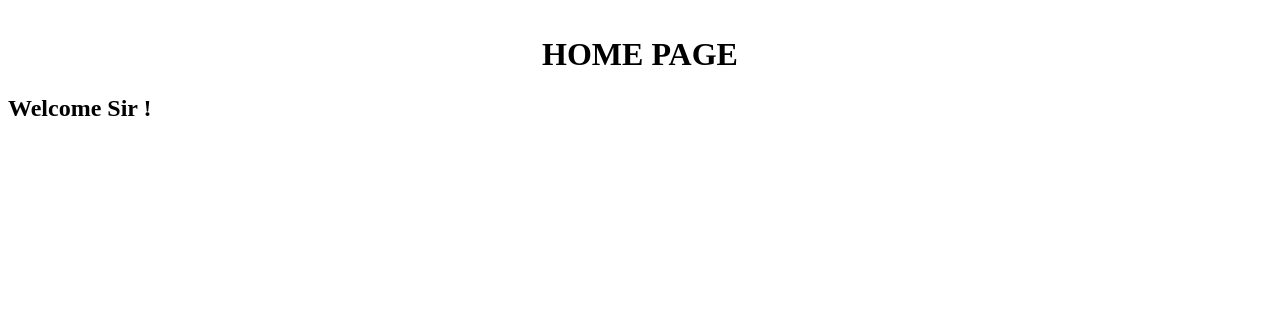
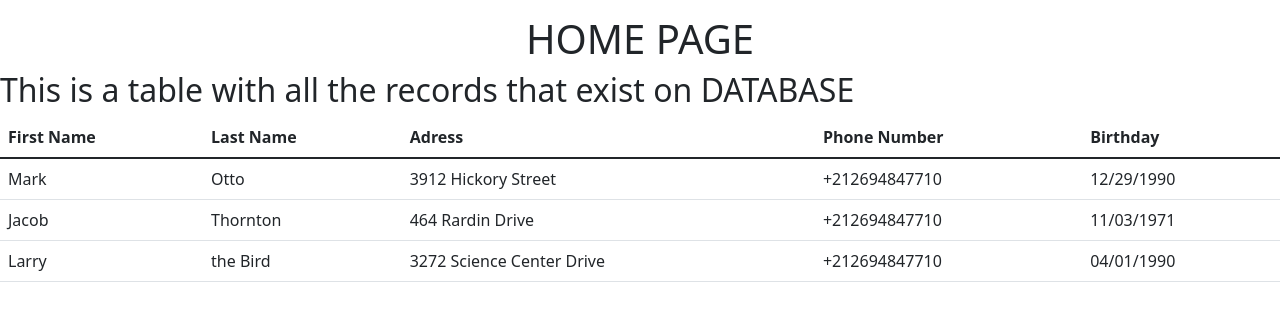
Before and after one commit to elmahjouuby/PROJECT1, a Python web app: template templates/home.html in a window 1280 px wide. Shown: the top 321 px of the page. Run offline with Jinja, Linux system fonts and the light colour scheme; the template is opened without the code that fills it, so the values that code supplies are empty.

Commit message:
Adding a table on the home page

```diff
--- a/templates/home.html
+++ b/templates/home.html
@@ -6,16 +6,56 @@
     <meta http-equiv="X-UA-Compatible" content="IE=edge">
     <meta name="viewport" content="width=device-width, initial-scale=1.0">
     <link rel="stylesheet" href="css/style.css">
+    <link href="https://cdn.jsdelivr.net/npm/bootstrap@5.1.3/dist/css/bootstrap.min.css" rel="stylesheet" integrity="sha384-1BmE4kWBq78iYhFldvKuhfTAU6auU8tT94WrHftjDbrCEXSU1oBoqyl2QvZ6jIW3" crossorigin="anonymous">
     <link href="https://fonts.googleapis.com/css2?family=Roboto:wght@300&display=swap" rel="stylesheet" />
 
     <title>Document</title>
 </head>
 
 <body>
-    <div class="home-box">
+    <div>
         <h1>HOME PAGE</h1>
-        <h2>Welcome Sir ! </h2>
 
+        <h2>This is a table with all the records that exist on DATABASE </h2>
+        <table class="table">
+            <thead>
+                <tr>
+                    <th scope="col">First Name</th>
+                    <th scope="col">Last Name</th>
+                    <th scope="col">Adress</th>
+                    <th scope="col">Phone Number</th>
+                    <th scope="col">Birthday</th>
+
+
+                </tr>
+            </thead>
+            <tbody>
+                <tr>
+                    <td>Mark</td>
+                    <td>Otto</td>
+                    <td>3912 Hickory Street</td>
+                    <td>+212694847710</td>
+                    <td>12/29/1990</td>
+
+                </tr>
+                <tr>
+                    <td>Jacob</td>
+                    <td>Thornton</td>
+                    <td>464 Rardin Drive</td>
+                    <td>+212694847710</td>
+                    <td>11/03/1971</td>
+
+                </tr>
+                <tr>
+                    <td>Larry</td>
+                    <td>the Bird</td>
+                    <td>3272 Science Center Drive</td>
+                    <td>+212694847710</td>
+                    <td>04/01/1990</td>
+
+                </tr>
+            </tbody>
+        </table>
     </div>
 
 </body>
```
